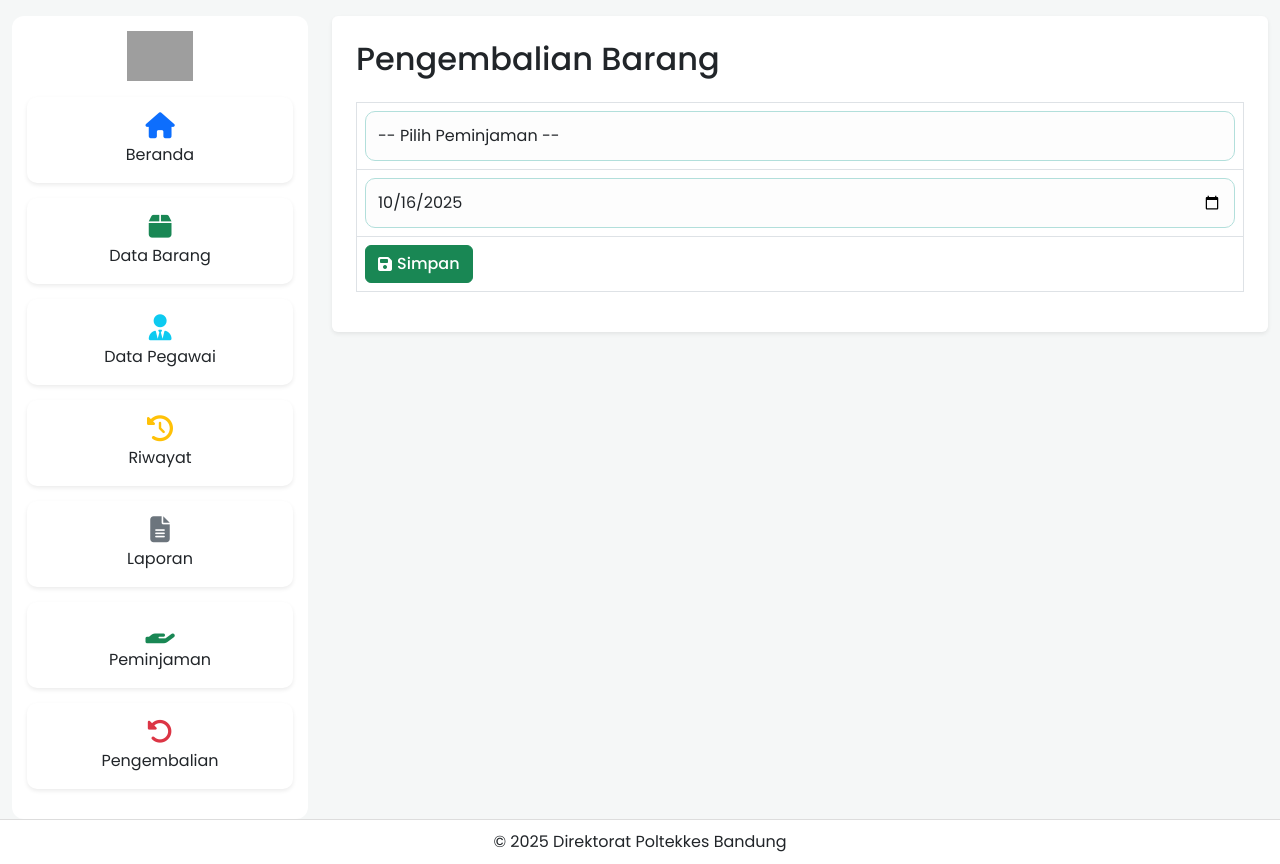
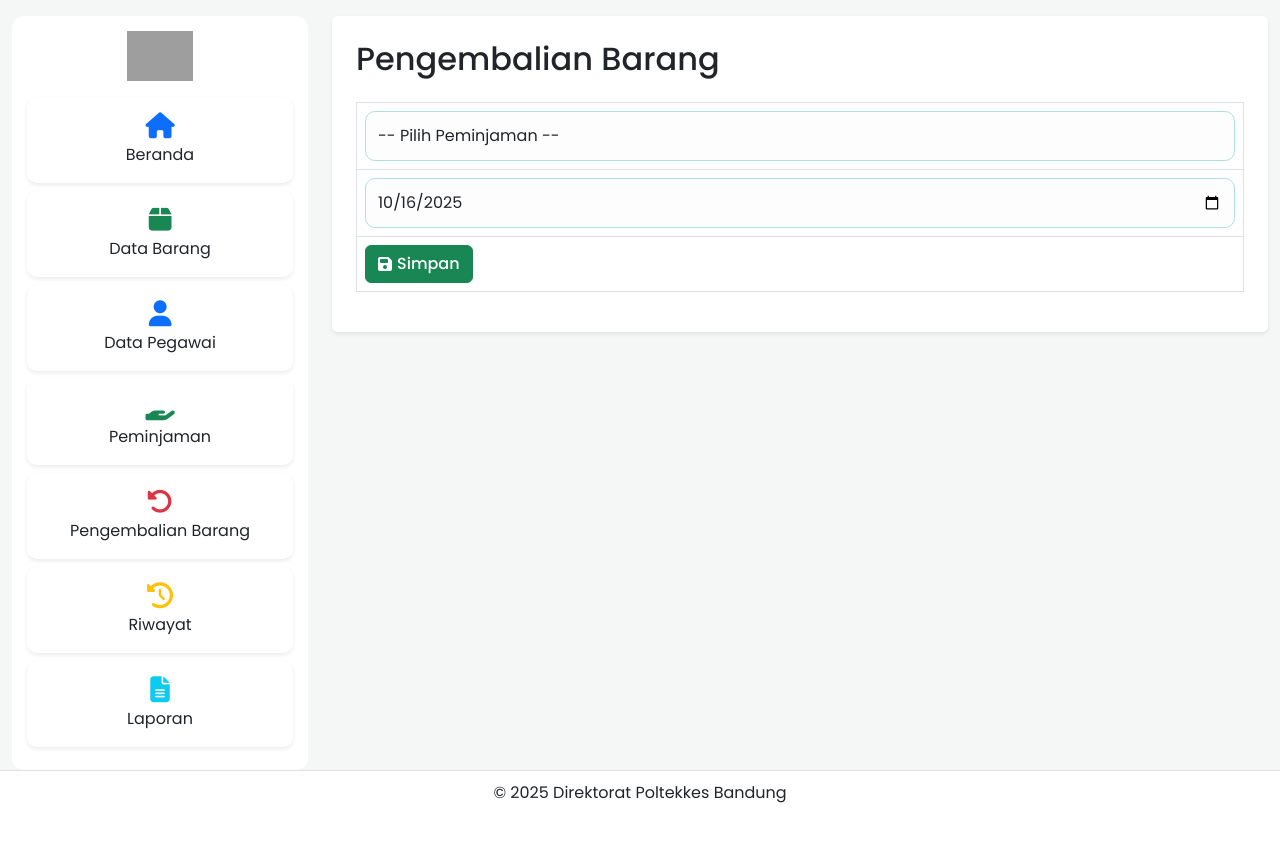
Before and after one commit to indriraaa/pinbar, a PHP site: page /UAS/pengembalian.php in a window 1280 px wide. Shown: the part 56-920 px from the top of the page. After the commit the page ends 859 px from the top, so only its background shows below. Run offline with PHP 8.4, Linux system fonts and the light colour scheme; a user stored in the database is signed in; data comes from the database, SQL or seed files in the repository; grey boxes are pictures that could not be loaded.

Commit message:
Update pengembalian.php

```diff
--- a/pengembalian.php
+++ b/pengembalian.php
@@ -165,19 +165,84 @@
         </div>
 
         <!-- Menu Desktop -->
-        <a href="beranda.php"><div class="card"><div class="card-body text-center"><i class="fa-solid fa-house text-primary mb-1"></i><br>Beranda</div></div></a>
-        <?php if ($role === 'admin'): ?>
-          <a href="hal.php"><div class="card"><div class="card-body text-center"><i class="fa-solid fa-box text-success mb-1"></i><br>Data Barang</div></div></a>
-          <a href="pegawai.php"><div class="card"><div class="card-body text-center"><i class="fa-solid fa-user-tie text-info mb-1"></i><br>Data Pegawai</div></div></a>
-          <a href="riwayat.php"><div class="card"><div class="card-body text-center"><i class="fa-solid fa-clock-rotate-left text-warning mb-1"></i><br>Riwayat</div></div></a>
-          <a href="laporan.php"><div class="card"><div class="card-body text-center"><i class="fa-solid fa-file-lines text-secondary mb-1"></i><br>Laporan</div></div></a>
+        <?php if($role === 'admin'): ?>
+          <a href="beranda.php">
+            <div class="card mb-2 text-center">
+              <div class="card-body">
+                <i class="fa-solid fa-house text-primary mb-1"></i><br>Beranda
+              </div>
+            </div>
+          </a>
+          <a href="hal.php">
+            <div class="card mb-2 text-center">
+              <div class="card-body">
+                <i class="fa-solid fa-box text-success mb-1"></i><br>Data Barang
+              </div>
+            </div>
+          </a>
+          <a href="pengguna.php">
+            <div class="card mb-2 text-center">
+              <div class="card-body">
+                <i class="fa-solid fa-user text-primary mb-1"></i><br>Data Pegawai
+              </div>
+            </div>
+          </a>
+          <a href="peminjaman.php">
+            <div class="card mb-2 text-center">
+              <div class="card-body">
+                <i class="fa-solid fa-hand-holding text-success mb-1"></i><br>Peminjaman
+              </div>
+            </div>
+          </a>
+          <a href="pengembalian.php">
+            <div class="card mb-2 text-center">
+              <div class="card-body">
+                <i class="fa-solid fa-rotate-left text-danger mb-1"></i><br>Pengembalian Barang
+              </div>
+            </div>
+          </a>
+          <a href="riwayat.php">
+            <div class="card mb-2 text-center">
+              <div class="card-body">
+                <i class="fa-solid fa-clock-rotate-left text-warning mb-1"></i><br>Riwayat
+              </div>
+            </div>
+          </a>
+          <a href="laporan.php">
+            <div class="card mb-2 text-center">
+              <div class="card-body">
+                <i class="fa-solid fa-file-alt text-info mb-1"></i><br>Laporan
+              </div>
+            </div>
+          </a>
+
+        <?php elseif($role === 'pegawai'): ?>
+          <a href="beranda.php">
+            <div class="card mb-2 text-center">
+              <div class="card-body">
+                <i class="fa-solid fa-house text-primary mb-1"></i><br>Beranda
+              </div>
+            </div>
+          </a>
+          <a href="peminjaman.php">
+            <div class="card mb-2 text-center">
+              <div class="card-body">
+                <i class="fa-solid fa-hand-holding text-success mb-1"></i><br>Peminjaman
+              </div>
+            </div>
+          </a>
+          <a href="pengembalian.php">
+            <div class="card mb-2 text-center">
+              <div class="card-body">
+                <i class="fa-solid fa-rotate-left text-danger mb-1"></i><br>Pengembalian Barang
+              </div>
+            </div>
+          </a>
         <?php endif; ?>
-        <a href="peminjaman.php"><div class="card"><div class="card-body text-center"><i class="fa-solid fa-hand-holding text-success mb-1"></i><br>Peminjaman</div></div></a>
-        <a href="pengembalian.php"><div class="card"><div class="card-body text-center"><i class="fa-solid fa-rotate-left text-danger mb-1"></i><br>Pengembalian</div></div></a>
       </div>
     </div>
 
-    <!-- Form -->
+    <!-- Form Pengembalian -->
     <div class="col-lg-9 col-md-12">
       <div class="bg-white p-4 shadow-sm rounded">
         <h2 class="mb-4">Pengembalian Barang</h2>
@@ -189,20 +254,22 @@
                   <select name="id_peminjaman" id="id_peminjaman" class="form-select" required>
                     <option value="">-- Pilih Peminjaman --</option>
                     <?php while($row = mysqli_fetch_assoc($peminjaman)): ?>
-                    <option value="<?= $row['id_peminjaman'] ?>">
-                      <?= $row['nama_peminjam'] ?> - <?= $row['nama_barang'] ?> (<?= $row['jumlah'] ?>) | Pinjam: <?= date('d-m-Y', strtotime($row['tanggal_pinjam'])) ?>
-                    </option>
+                      <option value="<?= $row['id_peminjaman'] ?>">
+                        <?= $row['nama_peminjam'] ?> - <?= $row['nama_barang'] ?> (<?= $row['jumlah'] ?>)
+                        | Pinjam: <?= date('d-m-Y', strtotime($row['tanggal_pinjam'])) ?>
+                      </option>
                     <?php endwhile; ?>
                   </select>
                 </td>
               </tr>
               <tr>
                 <td>
-                  <input type="date" name="tanggal_kembali" id="tanggal_kembali" class="form-control" value="<?= date('Y-m-d') ?>" required>
+                  <input type="date" name="tanggal_kembali" id="tanggal_kembali"
+                    class="form-control" value="<?= date('Y-m-d') ?>" required>
                 </td>
               </tr>
               <tr>
-                <td colspan="2" class="text-end">
+                <td class="text-end">
                   <button type="submit" class="btn btn-success">
                     <i class="fa-solid fa-floppy-disk"></i> Simpan
                   </button>
```
